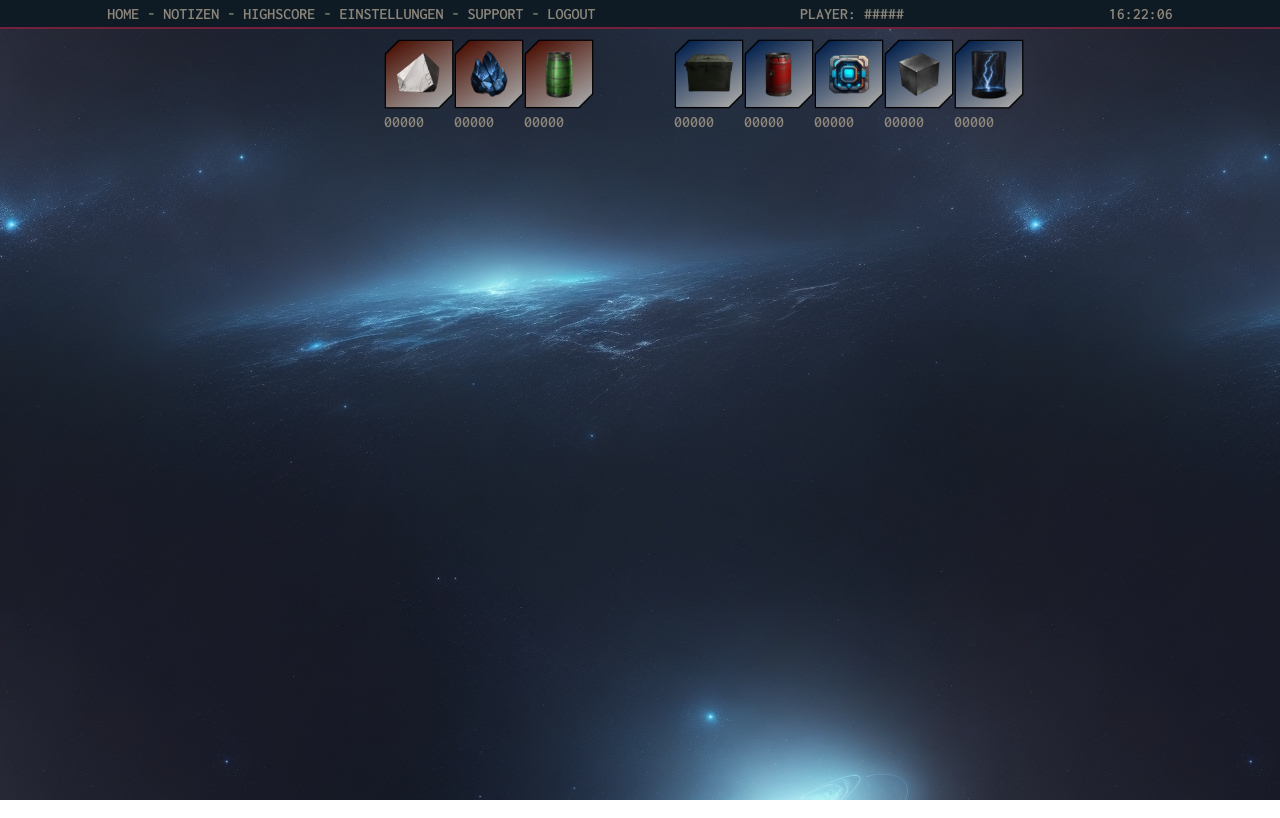
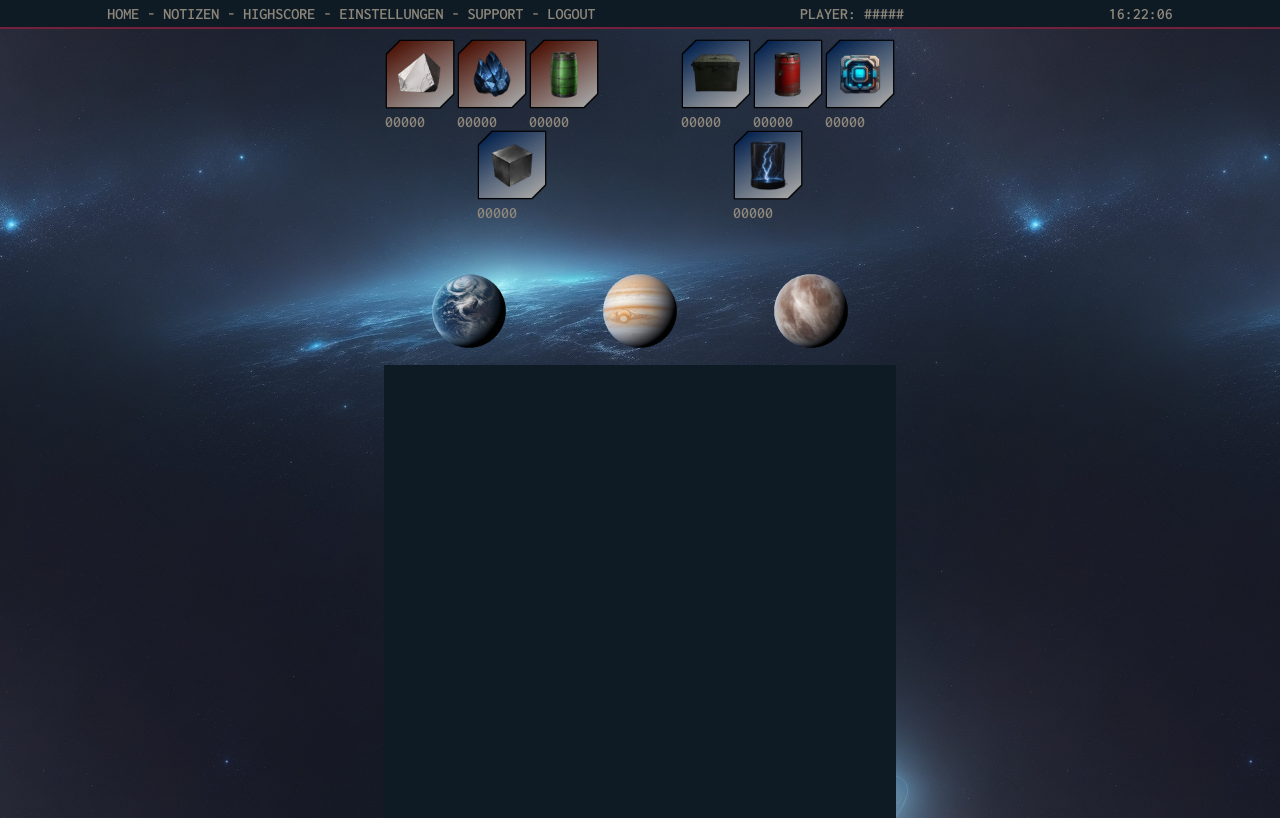
Before and after one commit to Freeman010/projektarbeit_browsergame, a website: page Maik/maik.html in a window 1280 px wide. Shown: the top 818 px of the page. Drawn offline with Linux system fonts and the light colour scheme.

Commit message:
Planeten hinzugefügt etc.

```diff
--- a/Maik/maik.html
+++ b/Maik/maik.html
@@ -69,7 +69,22 @@
             </div>
         </div>
         <!-- --- -->
-        <!-- ??? -->
+        <!-- PLANETS -->
+        <div class="planets">
+            <div>
+                <a href="#"><img src="img/planets/p-1.png" alt="planet1"></a>
+            </div>
+            <div>
+                <a href="#"><img src="img/planets/p-2.png" alt="planet2"></a>
+            </div>
+            <div>
+                <a href="#"><img src="img/planets/p-3.png" alt="planet3"></a>
+            </div>
+        </div>
+        <!-- --- -->
+        <!-- main-box -->
+        <div class="main-box"></div>
+        <!-- --- -->
     </main>
     <footer>
 
--- a/Maik/style.css
+++ b/Maik/style.css
@@ -6,12 +6,12 @@ body {
     background-image: url("img/background/background-a.jpg");
 }
 
-a {
+header a {
     text-decoration: none;
     color: #8D867B;
 }
 
-a:hover {
+header a:hover {
     text-decoration: none;
     color: #fff;
 }
@@ -22,10 +22,6 @@ a:hover {
     padding: 5px;
     background-color: #0e1b24;
     border-bottom: 2px solid #72203B;
-}
-
-.head-text-left {
-
 }
 
 p {
@@ -40,7 +36,7 @@ p {
     color: #8D867B;
 }
 
-.ressorcen img{
+.ressorcen img {
     width: 70px;
 }
 
@@ -48,8 +44,27 @@ p {
     width: 40%;
     padding: 10px;
     display: flex;
+    flex-wrap: wrap;
 }
 
 .extra-space {
     padding: 0 80px 0 0;
 }
+
+.planets {
+    width: 40%;
+    display: flex;
+
+}
+
+.planets img {
+    width: 100px;
+    margin-top: 30px;
+}
+
+.main-box {
+    width: 40%;
+    height: 1000px;
+    position: relative;
+    background-color: #0e1b24;
+}
```
Also changed, not shown: Maik/img/planets/p-1.png (added), Maik/img/planets/p-2.png (added), Maik/img/planets/p-3.png (added), Maik/img/planets/p-4.png (added), Maik/img/planets/p-5.png (added), Maik/img/planets/p-6.png (added), Maik/img/planets/p-7.png (added).
